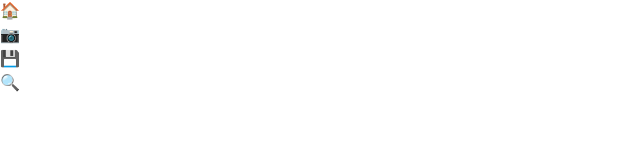
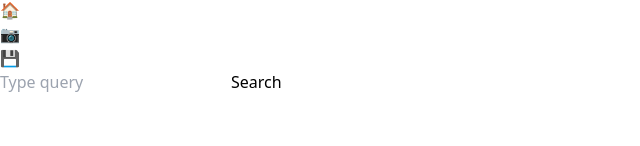
Before and after one commit to fera1991/DailyPostV2, a React (Vite) app in the folder Client/: page /home in a window 1280 px wide. Shown: the part 154-300 px from the top of the page, without its empty margins (0-640 px from the left). Built offline with nearby package versions, Linux system fonts and the light colour scheme.

Commit message:
:rocket: Add search and modify startup functionality

```diff
--- a/Client/src/Components/AdminComponents/MenuAdmin.jsx
+++ b/Client/src/Components/AdminComponents/MenuAdmin.jsx
@@ -64,9 +64,10 @@ export default function MenuAdmin({ props = () => {} ,func=()=>{},owned=()=>{},f
   <div class="items-center justify-between hidden w-full md:flex md:w-auto md:order-1" >
     <ul class="flex flex-col p-4 md:p-0 mt-4 font-medium border rounded-lg md:space-x-8 rtl:space-x-reverse md:flex-row md:mt-0 md:border-0  ">
       <li>
+        <Link to="/home">
         <a href="#" class="block py-2 px-3 text-black bg-purple-100 rounded md:bg-transparent md:text-purple-50 md:p-0 md:dark:text-black" aria-current="page">
         {/* <svg viewBox="0 0 29 25" fill="none" xmlns="http://www.w3.org/2000/svg" stroke="#000000"><g id="SVGRepo_bgCarrier" stroke-width="0"></g><g id="SVGRepo_tracerCarrier" stroke-linecap="round" stroke-linejoin="round"></g><g id="SVGRepo_iconCarrier"> <path d="M22 22L2 22" stroke="#1C274C" stroke-width="1.5" stroke-linecap="round"></path> <path d="M2 11L6.06296 7.74968M22 11L13.8741 4.49931C12.7784 3.62279 11.2216 3.62279 10.1259 4.49931L9.34398 5.12486" stroke="#1C274C" stroke-width="1.5" stroke-linecap="round"></path> <path d="M15.5 5.5V3.5C15.5 3.22386 15.7239 3 16 3H18.5C18.7761 3 19 3.22386 19 3.5V8.5" stroke="#1C274C" stroke-width="1.5" stroke-linecap="round"></path> <path d="M4 22V9.5" stroke="#1C274C" stroke-width="1.5" stroke-linecap="round"></path> <path d="M20 9.5V13.5M20 22V17.5" stroke="#1C274C" stroke-width="1.5" stroke-linecap="round"></path> <path d="M15 22V17C15 15.5858 15 14.8787 14.5607 14.4393C14.1213 14 13.4142 14 12 14C10.5858 14 9.87868 14 9.43934 14.4393M9 22V17" stroke="#1C274C" stroke-width="1.5" stroke-linecap="round" stroke-linejoin="round"></path> <path d="M14 9.5C14 10.6046 13.1046 11.5 12 11.5C10.8954 11.5 10 10.6046 10 9.5C10 8.39543 10.8954 7.5 12 7.5C13.1046 7.5 14 8.39543 14 9.5Z" stroke="#1C274C" stroke-width="1.5"></path> </g></svg> */}
-        🏠</a>
+        🏠</a> </Link>
       </li>
       <li>
         <a href="#" class="block py-2 px-3 text-black rounded hover:bg-black md:hover:bg-transparent md:hover:text-black md:p-0 md:dark:hover:text-black dark:text-purple-300 dark:hover:bg-black dark:hover:text-white md:dark:hover:bg-transparent dark:border-black">
@@ -79,9 +80,21 @@ export default function MenuAdmin({ props = () => {} ,func=()=>{},owned=()=>{},f
         💾</a>
       </li>
       <li>
-        <a href="#" class="block py-2 px-3 text-black rounded hover:bg-black md:hover:bg-transparent md:hover:text-black md:p-0 md:dark:hover:text-black dark:text-purple-300 dark:hover:bg-black dark:hover:text-white md:dark:hover:bg-transparent dark:border-black">
+      <div class="relative mb-1 " data-te-input-wrapper-init>
+  <input
+    type="search"
+    class="peer block min-h-[auto] w-full rounded-lg border-2 bg-transparent px-3 py-[0.32rem] leading-[1.6] outline-none transition-all duration-200 ease-linear focus:placeholder:opacity-100 peer-focus:text-primary data-[te-input-state-active]:placeholder:opacity-100 motion-reduce:transition-none dark:text-black dark:placeholder:text-black dark:peer-focus:text-primary [&:not([data-te-input-placeholder-active])]:placeholder:opacity-0"
+    id="exampleSearch2"
+    placeholder="Type query" />
+  <label
+    for="exampleSearch2"
+    class="pointer-events-none absolute left-3 top-0 mb-0 max-w-[90%] origin-[0_0] truncate pt-[0.37rem] leading-[1.6] text-black transition-all duration-200 ease-out peer-focus:-translate-y-[0.9rem] peer-focus:scale-[0.8] peer-focus:text-primary peer-data-[te-input-state-active]:-translate-y-[0.9rem] peer-data-[te-input-state-active]:scale-[0.8] motion-reduce:transition-none dark:text-black dark:peer-focus:text-primary"
+    >Search</label
+  >
+</div>
+        {/* <a href="#" class="block py-2 px-3 text-black rounded hover:bg-black md:hover:bg-transparent md:hover:text-black md:p-0 md:dark:hover:text-black dark:text-purple-300 dark:hover:bg-black dark:hover:text-white md:dark:hover:bg-transparent dark:border-black">
         {/* <svg viewBox="0 0 44 24" fill="none" xmlns="http://www.w3.org/2000/svg"><g id="SVGRepo_bgCarrier" stroke-width="0"></g><g id="SVGRepo_tracerCarrier" stroke-linecap="round" stroke-linejoin="round"></g><g id="SVGRepo_iconCarrier"> <path d="M11 6C13.7614 6 16 8.23858 16 11M16.6588 16.6549L21 21M19 11C19 15.4183 15.4183 19 11 19C6.58172 19 3 15.4183 3 11C3 6.58172 6.58172 3 11 3C15.4183 3 19 6.58172 19 11Z" stroke="#000000" stroke-width="2" stroke-linecap="round" stroke-linejoin="round"></path> </g></svg> */}
-        🔍</a>
+        {/* 🔍</a> */}
       </li>
 
     </ul>
```
